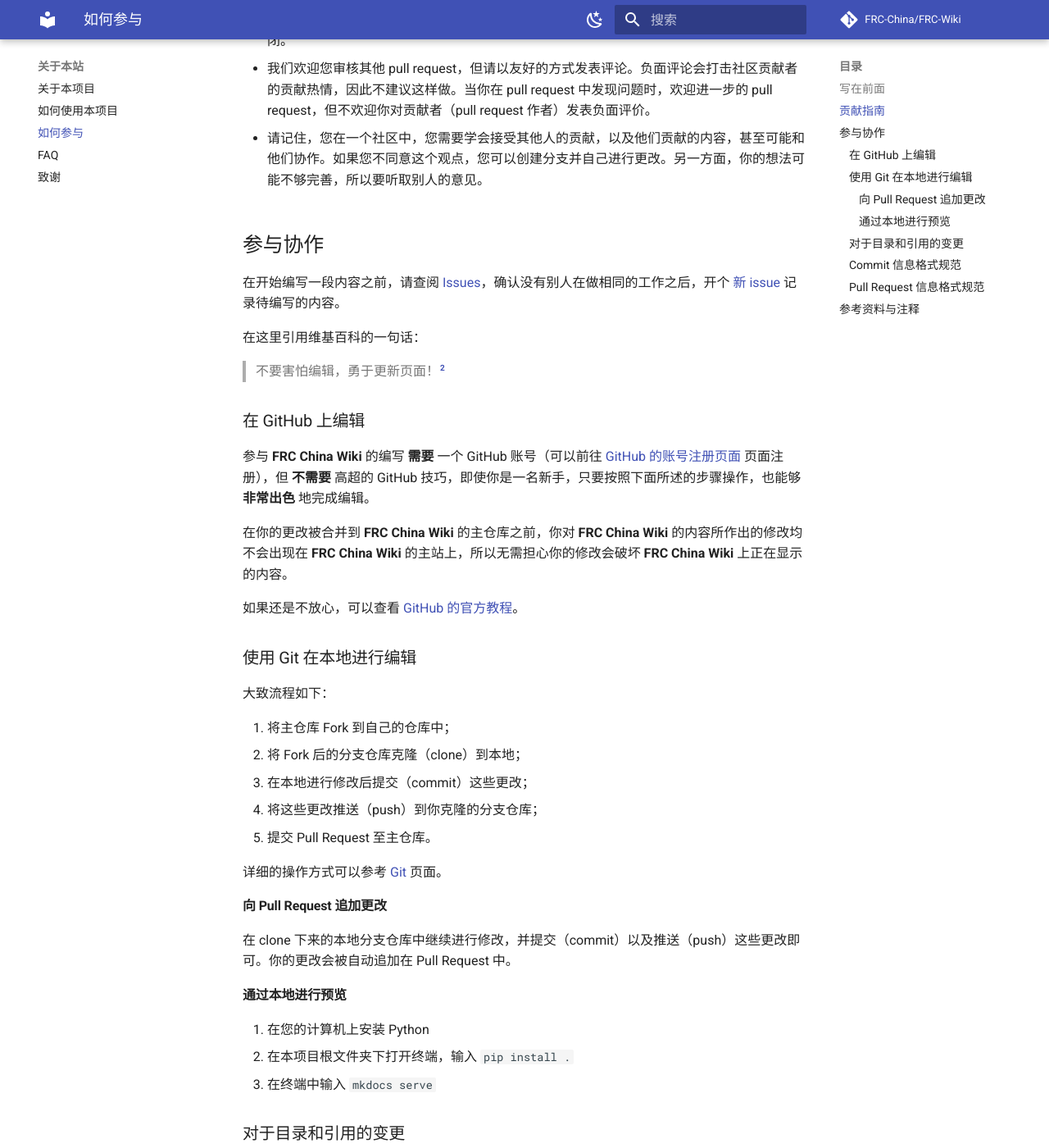
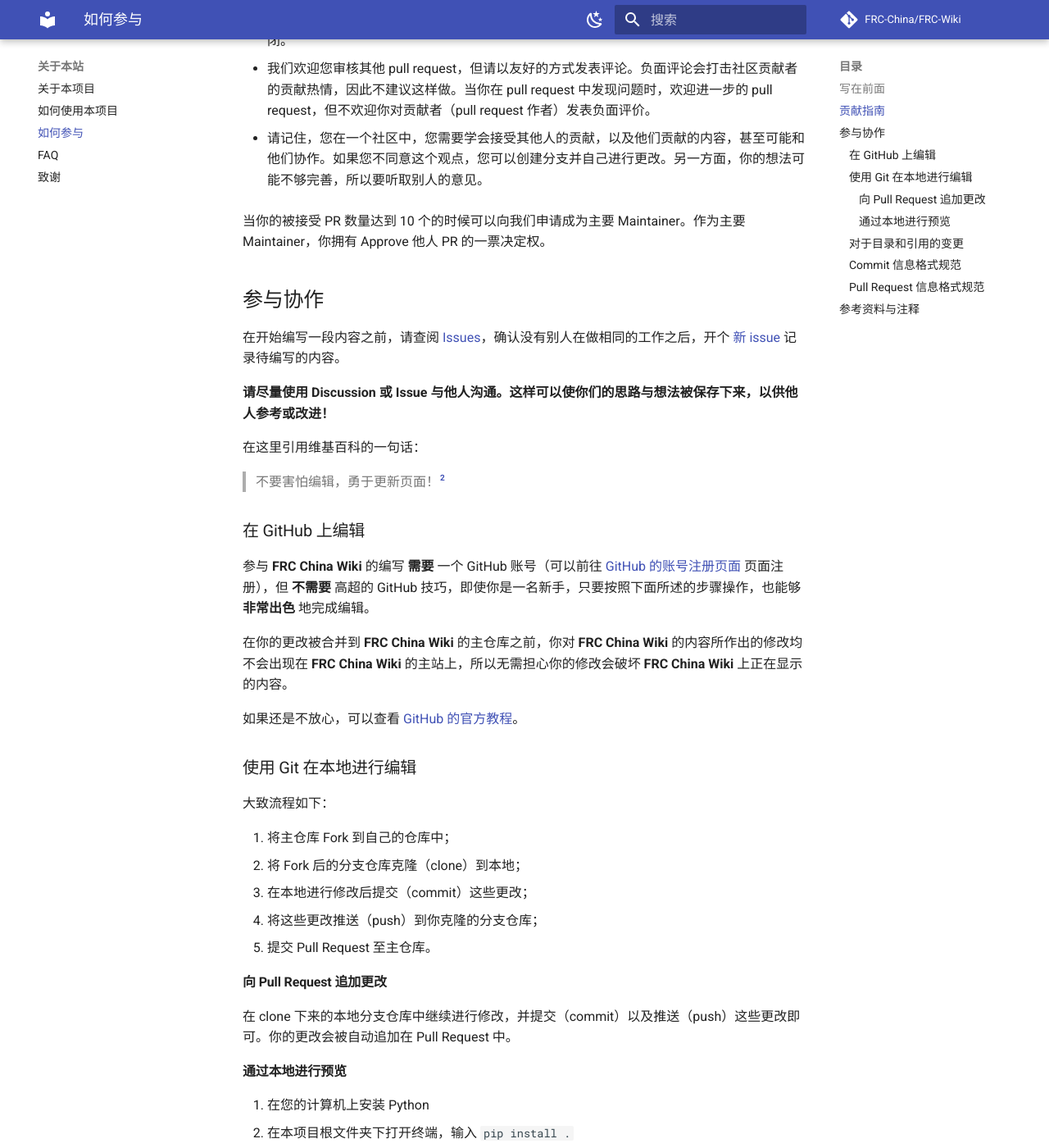
Before and after one commit to FRC-China/FRC-Wiki, an MkDocs documentation site: the page built from docs/start/contribute.md, in a window 1280 px wide and 1400 px high, scrolled down 738 px. Shown: the whole window at 82% size. Built offline with MkDocs 1.6.1 and Material for MkDocs 9.7.7, drawn with Linux system fonts in a browser that asks for light colours; comment, search, counter and statistics services are not loaded.

Commit message:
feat(start): Add Discuss Suggestion

```diff
--- a/docs/start/contribute.md
+++ b/docs/start/contribute.md
@@ -24,9 +24,13 @@
 
 - 请记住，您在一个社区中，您需要学会接受其他人的贡献，以及他们贡献的内容，甚至可能和他们协作。如果您不同意这个观点，您可以创建分支并自己进行更改。另一方面，你的想法可能不够完善，所以要听取别人的意见。
 
+当你的被接受 PR 数量达到 10 个的时候可以向我们申请成为主要 Maintainer。作为主要 Maintainer，你拥有 Approve 他人 PR 的一票决定权。
+
 ## 参与协作
 
 在开始编写一段内容之前，请查阅 [Issues](https://github.com/CLCK0622/FRC-wiki/issues)，确认没有别人在做相同的工作之后，开个 [新 issue](https://github.com/CLCK0622/FRC-wiki/issues/new) 记录待编写的内容。
+
+**请尽量使用 Discussion 或 Issue 与他人沟通。这样可以使你们的思路与想法被保存下来，以供他人参考或改进！**
 
 在这里引用维基百科的一句话：
 
@@ -49,8 +53,6 @@
 3.  在本地进行修改后提交（commit）这些更改；
 4.  将这些更改推送（push）到你克隆的分支仓库；
 5.  提交 Pull Request 至主仓库。
-
-详细的操作方式可以参考 [Git](../tools/git.md) 页面。
 
 #### 向 Pull Request 追加更改
 
```
